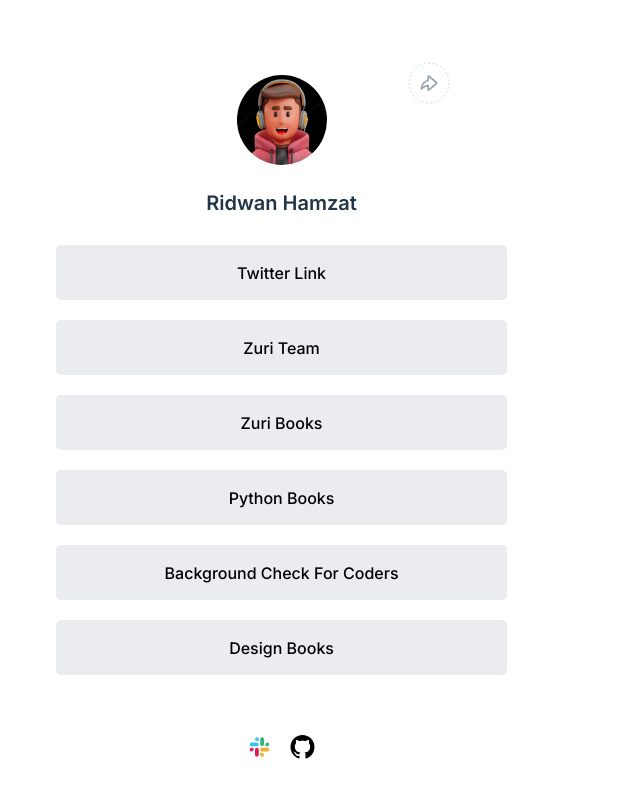
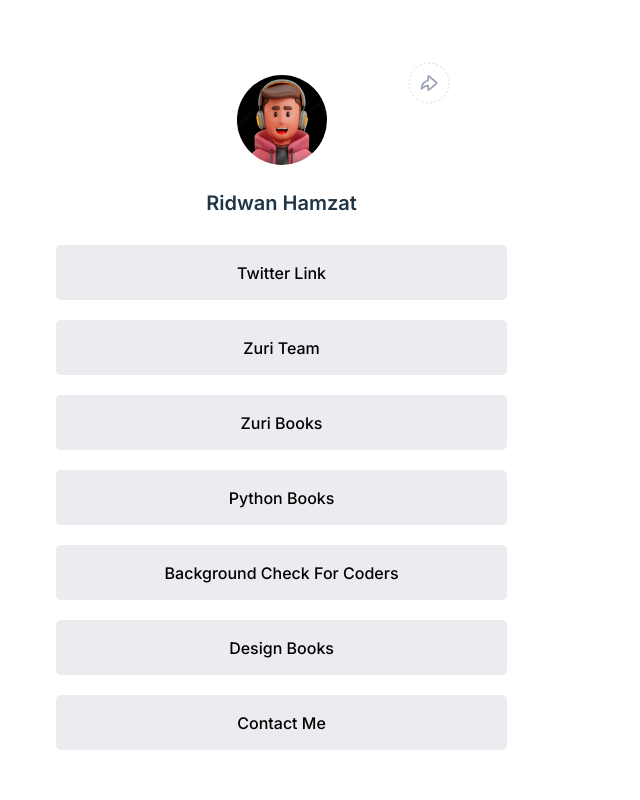
Before and after one commit to Hamzat-Ridwan/hng-task1, a React (Vite) app: page / in a window 1280 px wide. Shown: the top 800 px of the page, without its empty margins (0-640 px from the left). Built offline with nearby package versions, Linux system fonts and the light colour scheme.

Commit message:
feat: Add contact button and page

```diff
--- a/package.json
+++ b/package.json
@@ -11,7 +11,8 @@
   "dependencies": {
     "react": "^18.2.0",
     "react-dom": "^18.2.0",
-    "react-icons": "^4.6.0"
+    "react-icons": "^4.6.0",
+    "react-router-dom": "^6.4.3"
   },
   "devDependencies": {
     "@types/react": "^18.0.22",
--- a/src/App.jsx
+++ b/src/App.jsx
@@ -1,19 +1,22 @@
 import { useState } from 'react'
+import { Route, Routes, BrowserRouter } from 'react-router-dom'
 import './App.css'
 import Profile from './components/profile/Profile'
 import Links from './components/links/Links'
 import Socials from './components/socials/Socials'
 import Footer from './components/footer/Footer'
+import Home from './pages/home/Home'
+import Contact from './pages/contact/Contact'
 
 function App() {
 
   return (
-    <div className="App">
-      <Profile />
-      <Links />
-      <Socials />
-      <Footer />
-    </div>
+    <BrowserRouter>
+      <Routes>
+        <Route path='/' element={<Home/>} />
+        <Route path='/contact' element={<Contact />} />
+      </Routes>
+    </BrowserRouter>
   )
 }
 
--- a/src/components/links/Links.jsx
+++ b/src/components/links/Links.jsx
@@ -8,6 +8,7 @@ const links = [
     {title: 'Python Books', subtext: '(This is where you will get the best python books)', url: 'https://books.zuri.team/python-for-beginners?ref_id=RidwanHamzat', id: 'book__python'},
     {title: 'Background Check For Coders', subtext: '(Your best place for doing background checks on coders)', url: 'https://background.zuri.team', id: 'pitch'},
     {title: 'Design Books', subtext: '(Get this free design book by Zuri)', url: 'https://books.zuri.team/design-rules', id: 'book__design'},
+    {title: 'Contact Me', subtext: '(Contact)', url: '/contact', id: 'book__design'},
 ]
 
 const Links = () => {
--- /dev/null
+++ b/src/pages/contact/Contact.jsx
@@ -0,0 +1,9 @@
+import React from 'react'
+
+const Contact = () => {
+  return (
+    <div>Contact</div>
+  )
+}
+
+export default Contact
--- /dev/null
+++ b/src/pages/home/Home.jsx
@@ -0,0 +1,19 @@
+import React from 'react'
+import Footer from '../../components/footer/Footer'
+import Links from '../../components/links/Links'
+import Profile from '../../components/profile/Profile'
+import Socials from '../../components/socials/Socials'
+
+
+const Home = () => {
+  return (
+    <div>
+        <Profile />
+        <Links />
+        <Socials />
+        <Footer />
+    </div>
+  )
+}
+
+export default Home
```
Also changed, not shown: src/pages/contact/Contact.css (added), src/pages/home/Home.css (added), 1 other file (tests, documents, lock files or other folders).
